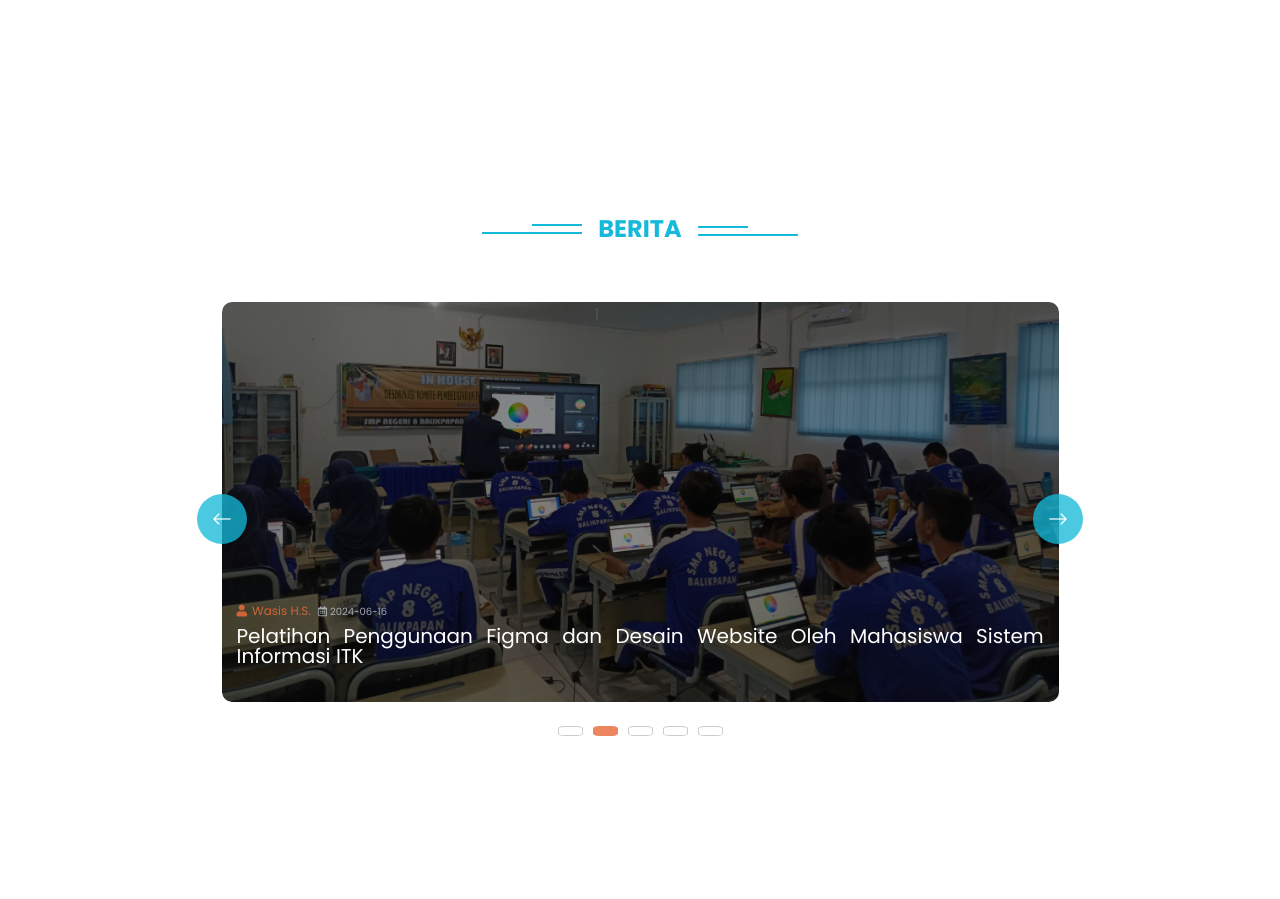
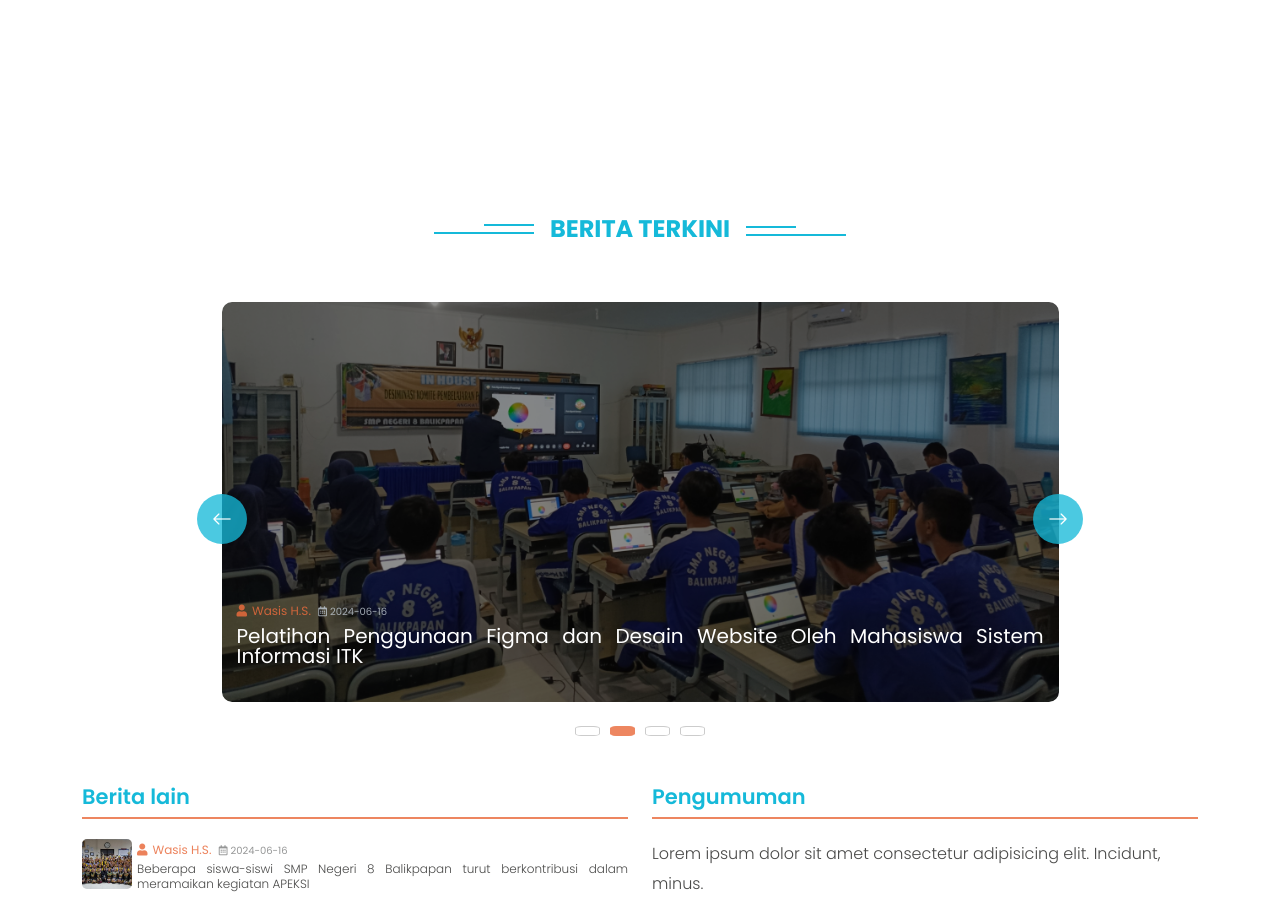
Before and after one commit to yokowasis/school-perfect-learns-smpn8balikpapan, a Jekyll site: the page built from index.md, in a window 1280 px wide. Shown: the part 1706-2605 px from the top of the page. Built offline with Jekyll 4.4.1, drawn with Linux system fonts in a browser that asks for light colours; nearby versions of some CDN libraries; some of the changed text lies outside the part shown; grey boxes are pictures that could not be loaded.

Commit message:
New Landing Page 1.12

```diff
--- a/_config.yml
+++ b/_config.yml
@@ -66,12 +66,12 @@
   - title: SMP Negeri 8 Balikpapan
     text: Selamat Datang di
     image: /images/AulaSmpn8.jpg
-    link: /category/berita
+    link: /pages/berita
     linktext: Berita Terkini
   - title: SMP Negeri 8 Balikpapan
     text: Selamat Datang di
     image: /images/LobySmpn8.jpg
-    link: /category/berita
+    link: /pages/berita
     linktext: Berita Terkini
 
 galleries:
--- a/_includes/home.html
+++ b/_includes/home.html
@@ -175,15 +175,15 @@
 <!-------------- Featured News Slider Start -->
 <div class="container-fluid service py-5">
   <div class="container py-5">
-    <div class="section-title mb-5 wow fadeInUp" data-wow-delay="0.2s">
+    <div class="section-title mb-5 wow fadeIn" data-wow-delay="0.2s">
       <div class="sub-style">
-        <h4 class="sub-title px-3 mb-0 fs-4 poppins-bolder">Berita</h4>
+        <h4 class="sub-title px-3 mb-0 fs-4 poppins-bolder">Berita Terkini</h4>
       </div>
     </div>
     <div class="news-carousel owl-carousel">
-      {% for post in site.posts limit:5 %}
+      {% for post in site.posts limit:4 %}
           <div
-          class="wow fadeInUp"
+          class="wow fadeIn"
           data-wow-delay="0.1s"
           >
             <div class="service-item d-flex justify-content-center">
@@ -204,22 +204,38 @@
           </div>
       {% endfor %}
     </div>
+    <div class="news-detail row pt-5">
+      <div class="col-md-6">
+        <div class="underline-header">
+          <h4 class="poppins-bold">Berita lain</h4>
+          <div class="underline"></div>
+        </div>
+        {% for post in site.posts offset:4 limit:4 %}
+          <a class="mini-news" href="{{site.baseurl}}{{ post.url }}">
+          <div class="mini-news-image"><img src="{{site.baseurl}}{{ post.img }}" alt=""></div>
+          <div class="service-content">
+              <span class="user-news-post"><i class="fas fa-user"></i>{{post.author}}</span> <span class="date-news-post"><i class="far fa-calendar-alt"></i>{{post.date | date: "%Y-%m-%d"}}</span>
+              <p>{{post.title}}</p>
+          </div>
+          </a>
+        {% endfor%}
+        <div class="more-news-detail">
+          <a href="{{site.baseurl}}/pages/berita" class="">Berita selengkapnya<i class="fas fa-long-arrow-alt-right"></i></a>
+        </div>
+      </div>
+      <div class="col-md-6">
+        <div class="underline-header">
+          <h4 class="poppins-bold">Pengumuman</h4>
+          <div class="underline"></div>
+        </div>
+        <p>Lorem ipsum dolor sit amet consectetur adipisicing elit. Incidunt, minus.</p>
+        <p>Lorem ipsum dolor sit amet consectetur adipisicing elit. Incidunt, minus.</p>
+        <p>Lorem ipsum dolor sit amet consectetur adipisicing elit. Incidunt, minus.</p>
+        <p>Lorem ipsum dolor sit amet consectetur adipisicing elit. Incidunt, minus.</p>
+      </div>
+    </div>
   </div>
 </div>
-<!-- Featured News Slider End -->
-
-<!-- Featured Buletin Start -->
-<!-- <div class="container-fluid buletin pb-5">
-  <div class="row align-items-center justify-content-center">
-    <div class="d-flex col-md-6 justify-content-center buletin-img-first">
-      <img src="{{site.baseurl}}/images/buletin-1.png" alt="">
-    </div>
-    <div class="d-flex col-md-6 justify-content-center buletin-img-secondary">
-      <img src="{{site.baseurl}}/images/buletin-2.png" alt="">
-    </div>
-  </div>
-</div> -->
-<!-- Featured Buletin End -->
 
 <!-- Gallerys https://source.unsplash.com/random/300x200 -->
 <div class="container-fluid service py-5">
--- a/css/style.css
+++ b/css/style.css
@@ -1375,7 +1375,7 @@
 	}
 	.news-carousel .service-item .service-content .date-news-post i{
 		margin-right: 3px;
-		}
+	}
 
 .news-carousel .service-item .service-img:hover .date-news-post {
 	color: #18d9ff;
@@ -1440,37 +1440,97 @@
 		height: 280px;
 	}
 }
-
+/* News Detail */
+.news-detail .underline-header {
+	position: relative;
+	margin-bottom: 20px; /* Adjust as needed */
+}
+
+.news-detail .underline-header h4 {
+	color: var(--bs-primary);
+	display: inline-block;
+	margin: 0;
+}
+
+.news-detail .underline-header .underline {
+	position: absolute;
+	bottom: 0;
+	left: 0;
+	width: 100%;
+	height: 2px; /* Adjust the thickness of the line */
+	background-color: var(--bs-secondarymain); /* Adjust the color of the line */
+}
+.mini-news{
+	display: flex;
+	text-align: left;
+	margin-bottom: 10px;
+}
+.mini-news p {
+    font-size: 12px;
+    line-height: 15px;
+	margin: 0 0 0 5px;
+	transition: 0.5s;
+}
+
+.mini-news-image{
+	height: 50px;
+	width: 50px;
+	min-width: 50px;
+	overflow: hidden;
+	border-radius:10%;
+}
+.mini-news-image img{
+	transition: 0.5s;
+	height: 100%;
+	width: 100%;
+	object-fit: cover !important;
+	object-position: center !important;
+
+}.mini-news .service-content{
+    font-size: 12px;
+    font-family: "Poppins", sans-serif;
+    text-align: justify;
+}
+.mini-news .service-content .date-news-post{
+	font-size: 10px;
+	margin-left: 4px;
+    color: #959696;
+	transition: 0.5s;
+}
+.mini-news .service-content .date-news-post i{
+	margin-right: 3px;
+}
+
+.mini-news:hover img {
+	transform: scale(1.2);
+}
+.mini-news:hover .date-news-post {
+	color: #18d9ff;
+}
+.mini-news:hover p {
+	color: #18d9ff;
+}
+.mini-news .service-content .user-news-post{
+	color: #e96b3dd7;
+	margin-left: 5px;
+}
+.mini-news .service-content .user-news-post i{
+    margin-right: 5px;
+}
+.news-detail .more-news-detail a{
+    font-size: 13px;
+}
+.news-detail .more-news-detail a i{
+    margin-left: 2px;
+}
+.news-detail .more-news-detail a:hover{
+    color: var(--bs-primary);
+}
+
+/* End News Detail */
 
 /***** End News Carousel ******/
 
-
-/***** Buletin Start ******/
-.buletin img{
-	width: 70%;
-}
-/* @media(max-width: 992px){
-	.buletin .buletin-img-first{
-		justify-content: center;
-	}
-	.buletin .buletin-img-secondary{
-		margin-top: 40px;
-		justify-content: center;
-	}
-} */
-@media(max-width: 768px){
-	.buletin img{
-		width: 55%;
-	}
-	.buletin .buletin-img-first{
-		justify-content: center;
-	}
-	.buletin .buletin-img-secondary{
-		margin-top: 40px;
-		justify-content: center;
-	}
-}
-/***** End Buletin ******/
 
 /***** Gallery ******/
 .row-section {
@@ -1483,7 +1543,7 @@
 
   /* Create four equal columns that sits next to each other */
   .column-section {
-	-ms-flex: 25%; /* IE10 */
+	-ms-flex: 25%;
 	flex: 25%;
 	max-width: 25%;
 	padding: 0 4px;
```
Also changed, not shown: _layouts/berita.html (line endings or trailing spaces).
